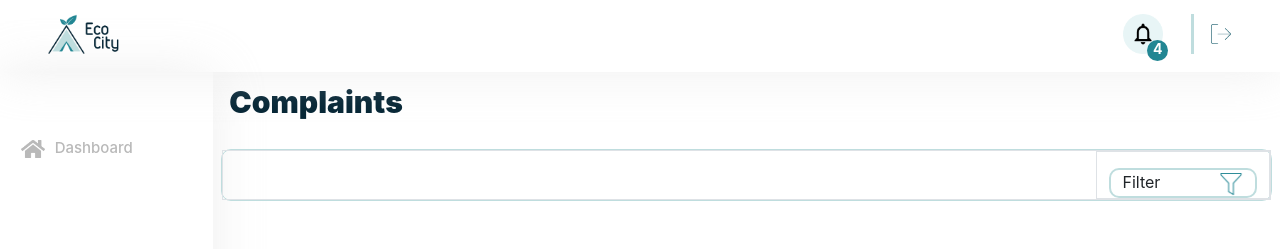
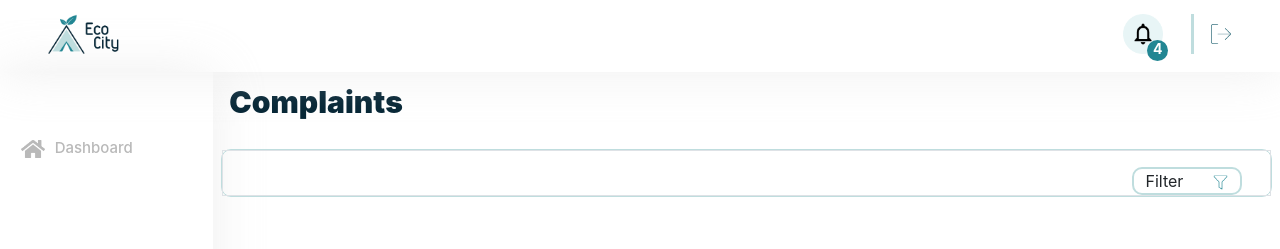
Before and after one commit to IsuruVihan/EcoCity, a React (Create React App) app in the folder admin/: page /complaints in a window 1280 px wide. Shown: the top 249 px of the page. Built offline with nearby package versions, Linux system fonts and the light colour scheme.

Commit message:
admin task 318 filter option UI/UX done

```diff
--- a/admin/src/pages/Complaints/Complaints.js
+++ b/admin/src/pages/Complaints/Complaints.js
@@ -31,12 +31,12 @@ const Complaints = () => {
                   style={{border:"1px solid #BFDDDE" , borderRadius:10}} className="m-2">
                   <Row className="d-flex border ">
                       <Col xs={10}></Col>
-                      <Col  className='pt-3 px-4 border ' >
-                          <Row xs="2"
-                               style={{border:'2px solid #BFDDDE', borderRadius:10 }} >
+                      <Col  className='pt-3 mx-3 me-2 ' >
+                          <Row xs="2" className="mx-2"
+                               style={{border:'2px solid #BFDDDE', borderRadius:10 , textAlign:'right',  }} >
                               <Col
                                   onClick={() => setOpen(!open)}
-                                  style={{ cursor:'pointer' }}
+                                  style={{ cursor:'pointer' , }}
                                   aria-controls="example-collapse-text"
                                   aria-expanded={open}
                                   xs="6">
@@ -134,7 +134,7 @@ const Complaints = () => {
                                               <Row>
                                                   <Col>
                                                       <label
-                                                          style={{fontSize:9}}>
+                                                          style={{fontSize:12}}>
                                                           ComplaintID
                                                       </label>
                                                   </Col>
@@ -149,7 +149,7 @@ const Complaints = () => {
                                               <Row>
                                                   <Col>
                                                       <label
-                                                          style={{fontSize:9}}>
+                                                          style={{fontSize:12}}>
                                                           FirstName
                                                       </label>
                                                   </Col>
@@ -164,7 +164,7 @@ const Complaints = () => {
                                               <Row>
                                                   <Col>
                                                       <label
-                                                          style={{fontSize:9}}>
+                                                          style={{fontSize:12}}>
                                                           LastName
                                                       </label>
                                                   </Col>
@@ -178,7 +178,7 @@ const Complaints = () => {
                                               </Row>
                                               <Row className="mx-1 mt-3 ">
                                                   <Col style={{textAlign:'left'}} xs={5}>
-                                                      <Image src={from_date} width="40%"/>
+                                                      <Image src={from_date} width="30%"/>
                                                   </Col>
                                                   <Col style={{textAlign:'left',
                                                        fontSize:12,
@@ -194,7 +194,7 @@ const Complaints = () => {
                                               </Row>
                                               <Row className="mx-1 mt-3">
                                                   <Col style={{textAlign:'left'}} xs={5} >
-                                                      <Image src={to_date} width="40%"/>
+                                                      <Image src={to_date} width="30%"/>
                                                   </Col>
                                                   <Col style={{textAlign:'left',
                                                        fontSize:12,
@@ -210,7 +210,7 @@ const Complaints = () => {
                                               </Row>
                                           </Col>
                                       </Row>
-                                      <Row  className="me-1 mt-1 mb-1 p-1"
+                                      <Row  className="me-2 mt-2 mb-1 p-1"
                                             style={{ marginLeft:'60%' ,}}>
                                           <Col>
                                               <Row style={{backgroundColor:'#228693' ,
@@ -218,7 +218,7 @@ const Complaints = () => {
                                                            paddingBottom:5 ,
                                                            paddingTop:5}}>
                                                   <Col style={{textAlign:'right' ,}} xs={4}>
-                                                      <Image src={filtericonbutton}  width="250%"/>
+                                                      <Image src={filtericonbutton}  width="180%"/>
                                                   </Col>
                                                   <Col style={{ color:'#fff' ,
                                                                 textAlign:'left' ,
```
